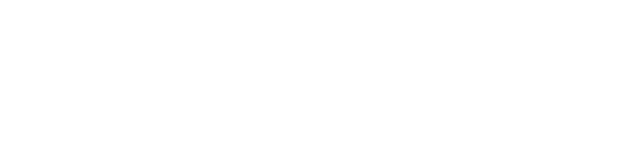
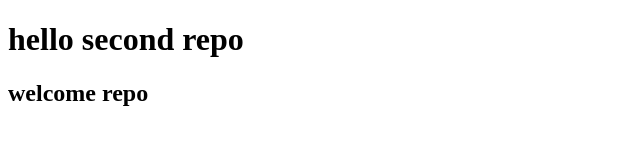
Before and after one commit to AbdurRahman-34/secornd-repo, a plain HTML site: page index.html in a window 1280 px wide. Shown: the whole page, without its empty margins (0-640 px from the left). Drawn offline with Linux system fonts and the light colour scheme.

Commit message:
add heading

```diff
--- a/index.html
+++ b/index.html
@@ -7,6 +7,8 @@
     <title>my secornd github repo</title>
 </head>
 <body>
+    <h1>hello second repo</h1>
+    <h2>welcome repo</h2>
 
 </body>
 </html>
```
